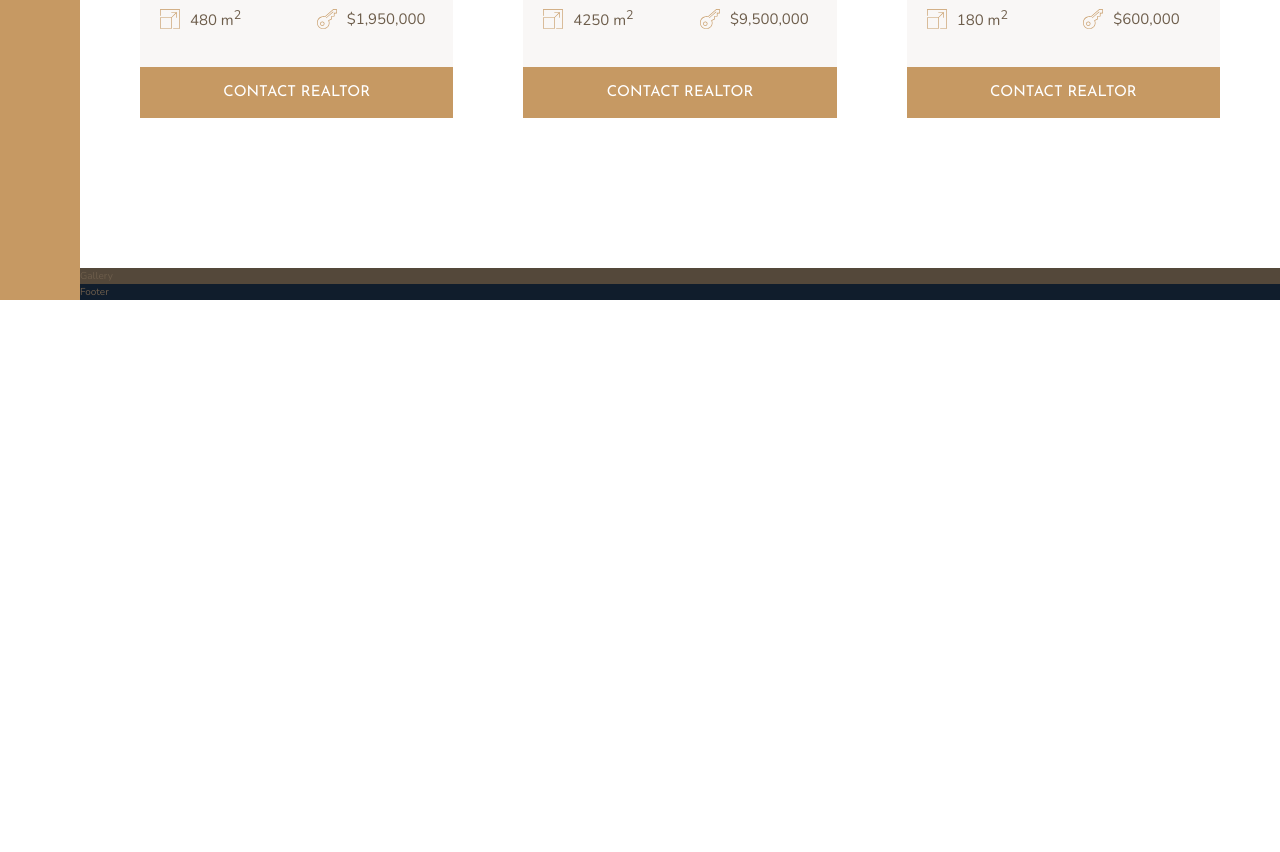
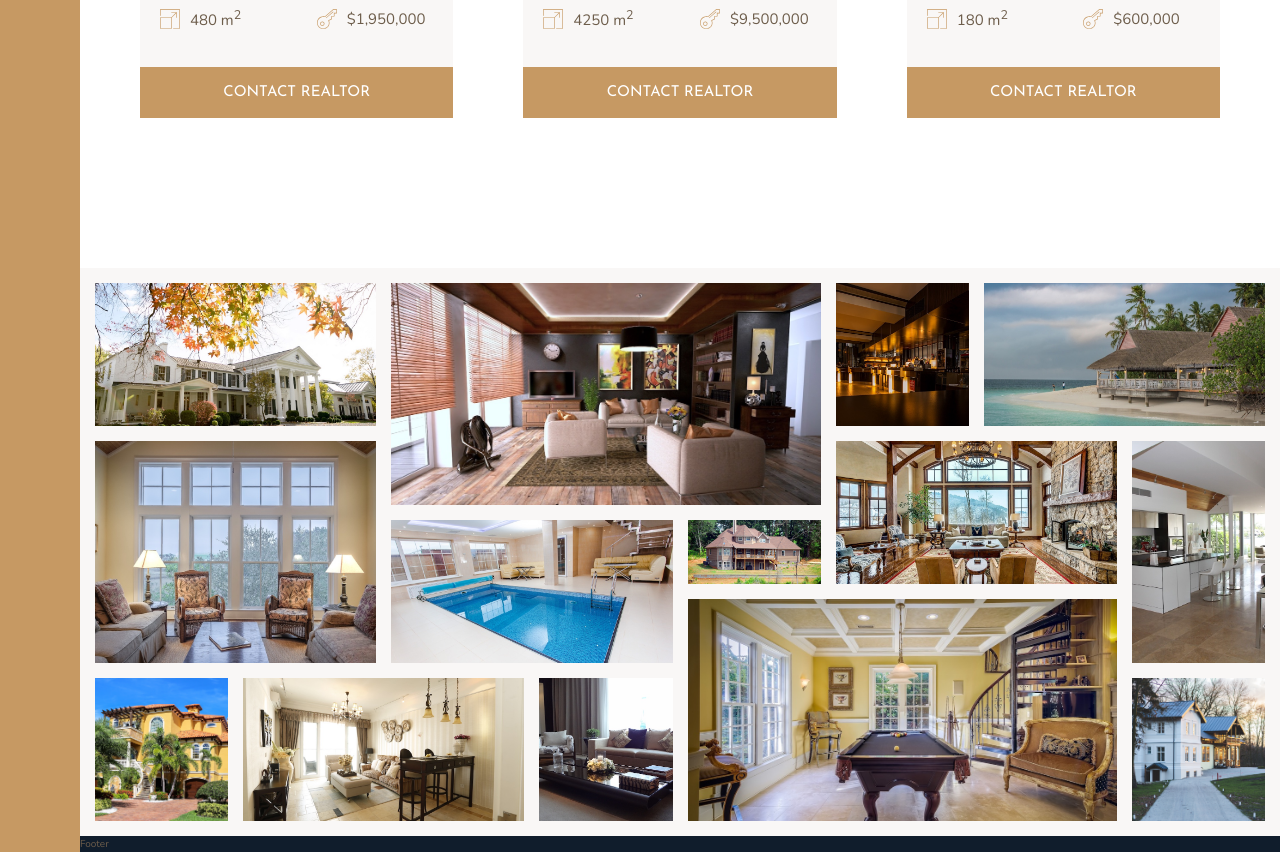
Before and after one commit to VincentChen6345/Nexter, a website: page index.html in a window 1280 px wide. Shown: the part 2804-3656 px from the top of the page. Before the commit the page ends 3104 px from the top, so only its background shows below. Drawn offline with nearby package versions, Linux system fonts and the light colour scheme.

Commit message:
gallery section

```diff
--- a/index.html
+++ b/index.html
@@ -303,7 +303,83 @@
       </div>
     </section>
 
-    <section class="gallery">Gallery</section>
+    <section class="gallery">
+      <figure class="gallery__item gallery__item--1">
+        <img src="img/gal-1.jpeg" alt="gallery image 1" class="gallery__img" />
+      </figure>
+
+      <figure class="gallery__item gallery__item--2">
+        <img src="img/gal-2.jpeg" alt="gallery image 2" class="gallery__img" />
+      </figure>
+
+      <figure class="gallery__item gallery__item--3">
+        <img src="img/gal-3.jpeg" alt="gallery image 3" class="gallery__img" />
+      </figure>
+
+      <figure class="gallery__item gallery__item--4">
+        <img src="img/gal-4.jpeg" alt="gallery image 4" class="gallery__img" />
+      </figure>
+
+      <figure class="gallery__item gallery__item--5">
+        <img src="img/gal-5.jpeg" alt="gallery image 5" class="gallery__img" />
+      </figure>
+
+      <figure class="gallery__item gallery__item--6">
+        <img src="img/gal-6.jpeg" alt="gallery image 6" class="gallery__img" />
+      </figure>
+
+      <figure class="gallery__item gallery__item--7">
+        <img src="img/gal-7.jpeg" alt="gallery image 7" class="gallery__img" />
+      </figure>
+
+      <figure class="gallery__item gallery__item--8">
+        <img src="img/gal-8.jpeg" alt="gallery image 8" class="gallery__img" />
+      </figure>
+
+      <figure class="gallery__item gallery__item--9">
+        <img src="img/gal-9.jpeg" alt="gallery image 9" class="gallery__img" />
+      </figure>
+
+      <figure class="gallery__item gallery__item--10">
+        <img
+          src="img/gal-10.jpeg"
+          alt="gallery image 10"
+          class="gallery__img"
+        />
+      </figure>
+
+      <figure class="gallery__item gallery__item--11">
+        <img
+          src="img/gal-11.jpeg"
+          alt="gallery image 11"
+          class="gallery__img"
+        />
+      </figure>
+
+      <figure class="gallery__item gallery__item--12">
+        <img
+          src="img/gal-12.jpeg"
+          alt="gallery image 12"
+          class="gallery__img"
+        />
+      </figure>
+
+      <figure class="gallery__item gallery__item--13">
+        <img
+          src="img/gal-13.jpeg"
+          alt="gallery image 13"
+          class="gallery__img"
+        />
+      </figure>
+
+      <figure class="gallery__item gallery__item--14">
+        <img
+          src="img/gal-14.jpeg"
+          alt="gallery image 14"
+          class="gallery__img"
+        />
+      </figure>
+    </section>
     <footer class="footer">Footer</footer>
   </body>
 </html>
--- a/sass/_gallery.scss
+++ b/sass/_gallery.scss
@@ -1,4 +1,74 @@
 .gallery {
-  background-color: $color-grey-dark-1;
+  background-color: $color-grey-light-1;
   grid-column: full-start/full-end;
+  display: grid;
+  grid-template-columns: repeat(8, 1fr);
+  grid-template-rows: repeat(7, 5vw); //5vw = 5% of viewport width
+  grid-gap: 1.5rem;
+  padding: 1.5rem;
+
+  &__item {
+    &--1 {
+      grid-row: 1 / span 2;
+      grid-column: 1 / span 2;
+    }
+    &--2 {
+      grid-row: 1 / span 3;
+      grid-column: 3/6;
+    }
+    &--3 {
+      grid-row: 1/3;
+      grid-column: 6/7;
+    }
+    &--4 {
+      grid-column: 7/9;
+      grid-row: 1/3;
+    }
+    &--5 {
+      grid-column: 1/3;
+      grid-row: 3/6;
+    }
+    &--6 {
+      grid-row: 4/6;
+      grid-column: 3/5;
+    }
+    &--7 {
+      grid-row: 4/5;
+      grid-column: 5/6;
+    }
+    &--8 {
+      grid-row: 3/5;
+      grid-column: 6/8;
+    }
+    &--9 {
+      grid-row: 3/6;
+    }
+    &--10 {
+      grid-row: 6/8;
+      grid-column: 1/2;
+    }
+    &--11 {
+      grid-row: 6/8;
+      grid-column: 2/4;
+    }
+    &--12 {
+      grid-row: 6/8;
+      grid-column: 4/5;
+    }
+    &--13 {
+      grid-column: 5/8;
+      grid-row: 5/8;
+    }
+    &--14 {
+      grid-row: 6/8;
+      grid-column: 8/-1;
+    }
+  }
+
+  &__img {
+    object-fit: cover;
+    width: 100%;
+    height: 100%;
+    display: block;
+  }
 }
```
Also changed, not shown: css/style.css.
